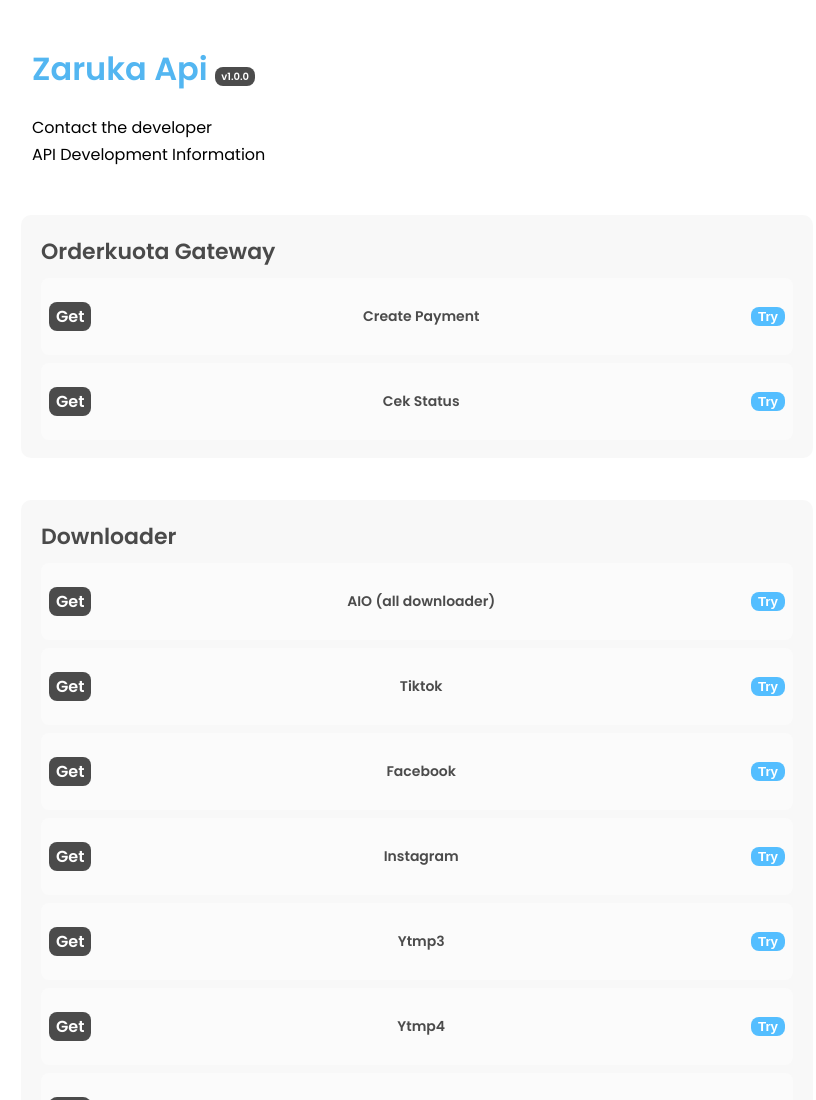
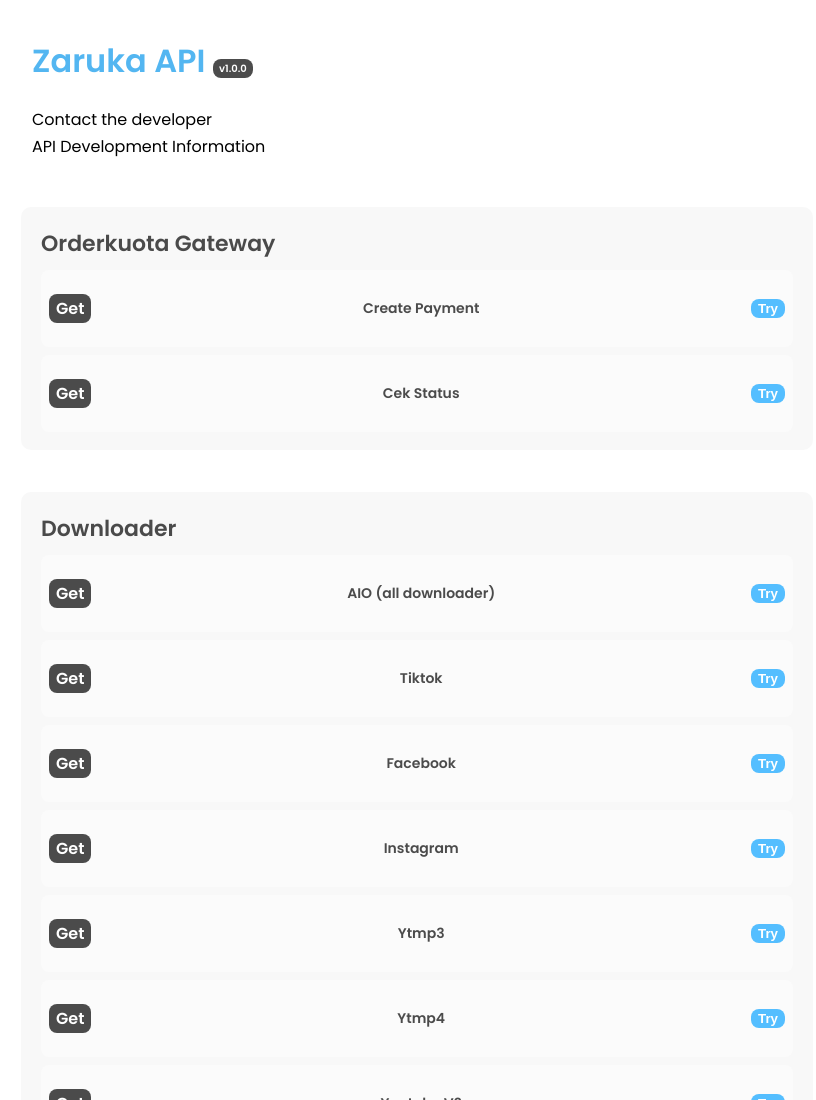
Before and after one commit to Zarukabot/zaruka-restapi, a website: page index.html in a window 1280 px wide. Shown: the top 1100 px of the page, without its empty margins (223-1039 px from the left). Drawn offline with Linux system fonts and the light colour scheme.

Commit message:
Update index.html

```diff
--- a/index.html
+++ b/index.html
@@ -3,18 +3,18 @@
 <head>
 <meta charset="UTF-8">
 <meta name="viewport" content="width=device-width, initial-scale=1.0">
-<title>Zaruka Api</title>
+<title>Zaruka API</title>
 <link rel="stylesheet" href="https://cdnjs.cloudflare.com/ajax/libs/font-awesome/5.15.3/css/all.min.css">
-<link rel="stylesheet" href="https://fonts.googleapis.com/css2?family=Poppins:wght@300;400;500;600;700&display=swap">
+<link href="https://fonts.googleapis.com/css2?family=Poppins:wght@300;400;500;600;700&display=swap" rel="stylesheet">
 <style>
-body { font-family: "Poppins", sans-serif; background:#fff; }
-.container { max-width: 800px; margin:0 auto; padding:16px;}
+body { font-family:"Poppins",sans-serif; background:#fff; margin:0; padding:0;}
+.container { max-width:800px; margin:0 auto; padding:16px;}
 .text-center { text-align:left; padding-bottom:5px; margin:0 15px; }
 .text-center h1 { font-weight:550; animation: colorChange 15s infinite alternate; }
-@keyframes colorChange { 0% { color: rgba(0,0,0,0.7); } 50% { color: rgb(84,190,255); } 100% { color: rgba(0,0,0,0.7); } }
-.text-center h1 span { font-size:10px; background: rgba(0,0,0,0.7); padding:2px 6px; border-radius:8px; color:#fff;}
-.link a { display:block; text-decoration:none; color:#000; margin:2px 0;}
-.link a:hover { color:rgb(84,190,255);}
+@keyframes colorChange { 0%{color:rgba(0,0,0,0.7);} 50%{color:rgb(84,190,255);} 100%{color:rgba(0,0,0,0.7);} }
+.text-center h1 span { font-size:10px; background:rgba(0,0,0,0.7); padding:2px 6px; border-radius:8px; color:#fff;}
+.link a { display:block; text-decoration:none; color:#000; margin:2px 0; }
+.link a:hover { color:rgb(84,190,255); }
 .card { margin:2.6rem 4px; border-radius:10px; background: rgba(242,242,242,0.5); padding:10px; backdrop-filter:blur(8px);}
 .card .title { font-size:22px; font-weight:505; margin:10px; color: rgba(0,0,0,0.7);}
 .endpoints { display:flex; justify-content:space-between; align-items:center; background: rgba(255,255,255,0.5); border-radius:8px; margin:8px 10px; padding:8px; cursor:pointer; position:relative; transition:0.3s;}
@@ -30,13 +30,12 @@
 <body>
 <div class="container">
   <div class="text-center">
-    <h1>Zaruka Api <span>v1.0.0</span></h1>
+    <h1>Zaruka API <span>v1.0.0</span></h1>
     <div class="link">
       <a href="https://wa.me/6282249787434">Contact the developer</a>
       <a href="https://wa.me/6282249787434">API Development Information</a>
     </div>
   </div>
-
   <div id="api-cards"></div>
 </div>
 
@@ -68,11 +67,13 @@
           popup.innerText=JSON.stringify(json,null,2);
         }catch(err){ popup.innerText='Error: '+err.message; }
       });
+
       card.appendChild(epDiv);
     });
+
     container.appendChild(card);
   });
-  }).catch(err=>console.error(err));
+}).catch(err => console.error(err));
 </script>
 </body>
 </html>
```
Lines whose indentation alone changed are shown as unchanged.
